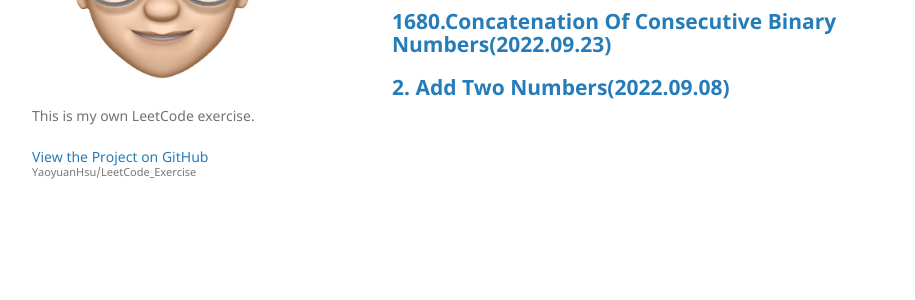
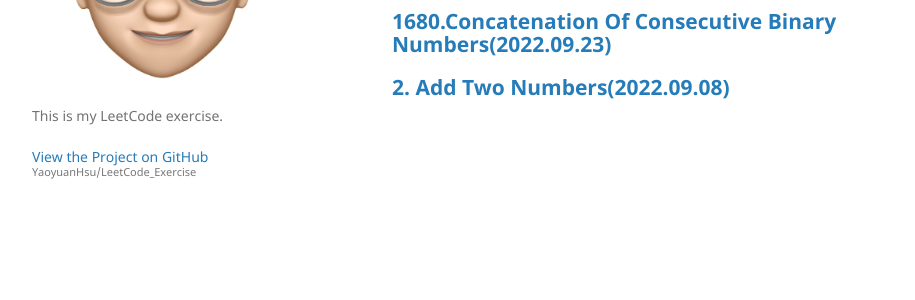
Before and after one commit to YaoyuanHsu/LeetCode_Exercise, a Jekyll site: the page built from index.md, in a window 1280 px wide. Shown: the part 305-605 px from the top of the page, without its empty margins (178-1093 px from the left). Built offline with Jekyll 4.4.1, drawn with Linux system fonts in a browser that asks for light colours; our own code applies the rules of GitHub Pages for plain Markdown files.

Commit message:
Update _config.yml
Change website description

```diff
--- a/_config.yml
+++ b/_config.yml
@@ -1,7 +1,7 @@
 markdown: kramdown
 title: LeetCode Exercise
 logo: /assets/img/Profile.jpeg
-description: This is my own LeetCode exercise.
+description: This is my LeetCode exercise.
 show_downloads: false
 google_analytics:
 theme: jekyll-theme-minimal
```
